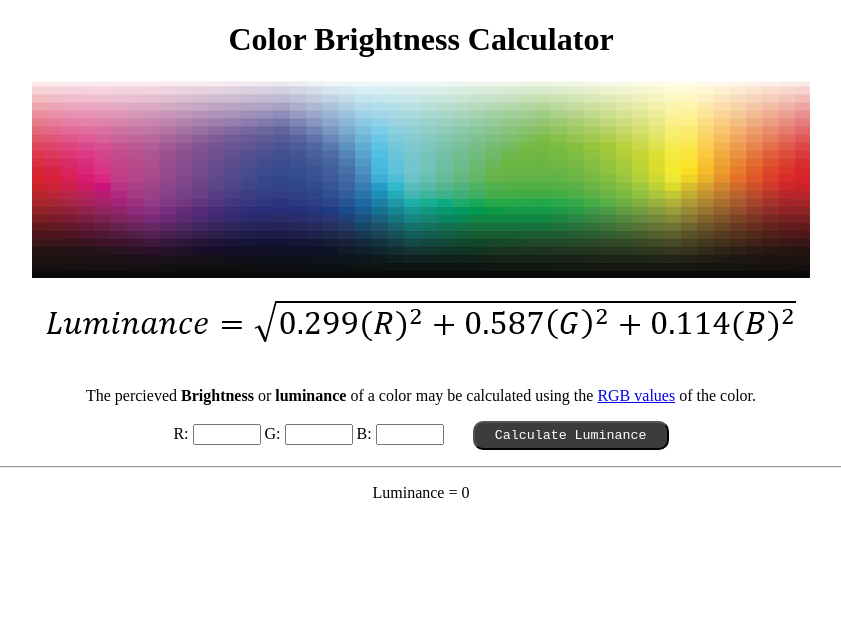
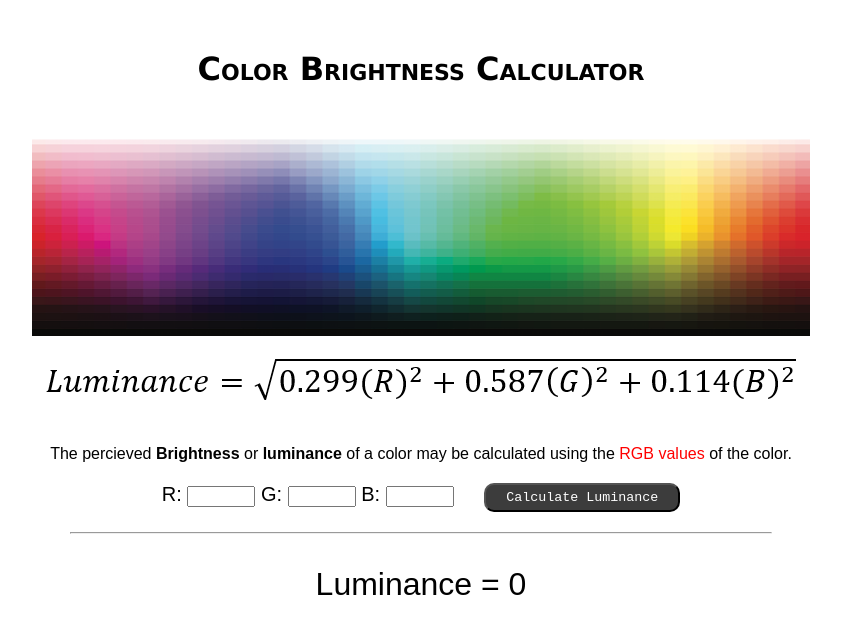
Before and after one commit to IamBrianlol/color-brightness-calc, a plain HTML site: page index.html in a window 1280 px wide. Shown: the whole page, without its empty margins (219-1060 px from the left). Drawn offline with Linux system fonts and the light colour scheme.

Commit message:
finished styles

```diff
--- a/index.html
+++ b/index.html
@@ -22,13 +22,13 @@
       of the color.
     </p>
 
-    <p>
+    <p class="inputs">
       R: <input type="number" /> G: <input type="number" /> B:
       <input type="number" /> <button>Calculate Luminance</button>
     </p>
 
     <hr />
 
-    <p>Luminance = 0</p>
+    <p class="luminance">Luminance = 0</p>
   </body>
 </html>
--- a/style.css
+++ b/style.css
@@ -1,5 +1,12 @@
 body {
   text-align: center;
+  font-family: Arial, Helvetica, sans-serif; /* Base Font*/
+}
+
+h1 {
+  font-family: Verdana, Geneva, Tahoma, sans-serif;
+  font-variant: small-caps;
+  margin: 50px 0;
 }
 
 input {
@@ -20,3 +27,24 @@ button:hover{
   color: black;
   cursor: pointer;
 }
+
+.luminance {
+    font-size: 32px;
+}
+
+.inputs {
+  font-size: 20px;
+}
+
+hr {
+  width: 700px;
+}
+
+a{
+  color: red;
+  text-decoration: none;
+}
+
+a:hover{
+  text-decoration: underline;
+}
```
